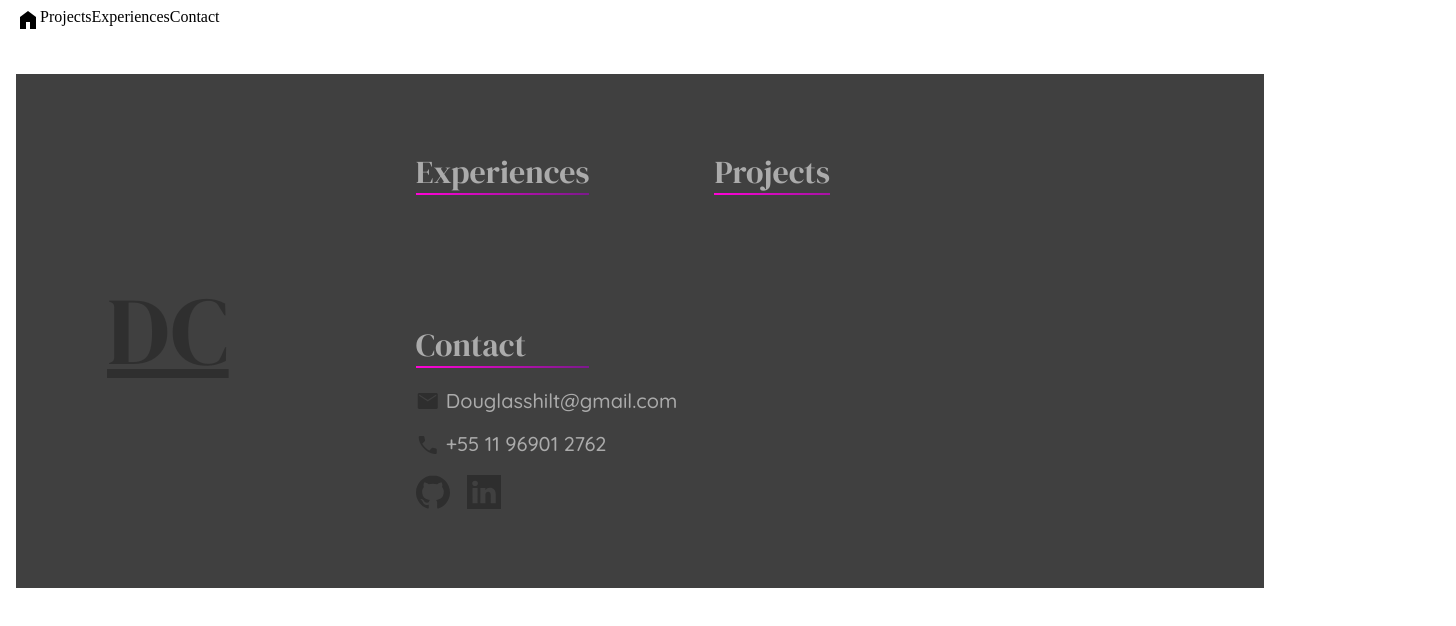
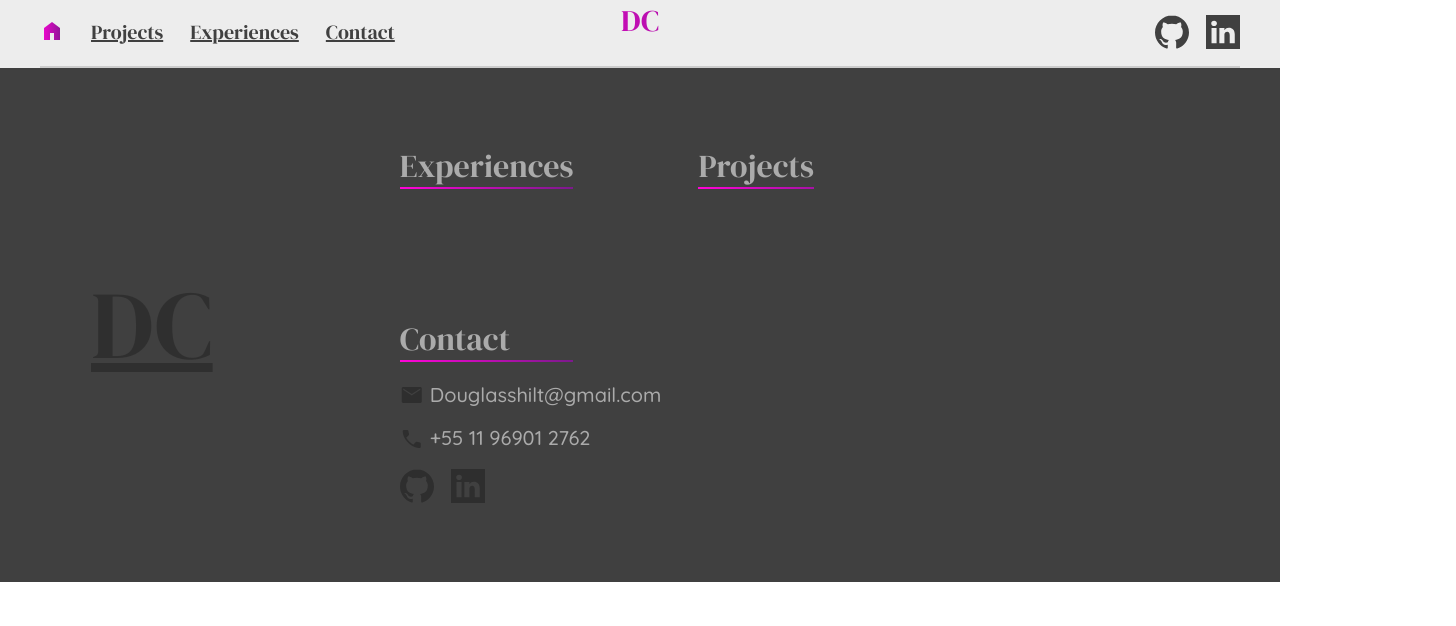
Before and after one commit to toddywannalearn/Portfolio_v1, an Angular app: page / in a window 1280 px wide. Shown: the top 626 px of the page, 1456 px wide, since content can reach past the window. Built offline with nearby package versions, Linux system fonts and the light colour scheme.

Commit message:
feat(header): criacao do design do header

```diff
--- a/src/app/header/header.component.html
+++ b/src/app/header/header.component.html
@@ -1,10 +1,49 @@
 <section class="header">
-    <div class="row">
-        <span class="material-symbols-outlined">
-            home
-            </span>
-        <a>Projects</a>
-        <a>Experiences</a>
-        <a>Contact</a>
+    <div class="header__content">
+        <nav class="header__menu">
+            <ul>
+              <li>
+                <span class="material-symbols-outlined"> home </span>
+              </li>
+              <li>
+                <a href="">Projects</a>
+              </li>
+              <li>
+                <a href="">Experiences</a>
+              </li>
+              <li>
+                <a href="">Contact</a>
+              </li>
+            </ul>
+          </nav>
+          <p class="logo" aria-hidden="true">DC</p>
+          <div class="header__icons-btn">
+            <button>
+                <svg xmlns="http://www.w3.org/2000/svg">
+                    <g clip-path="url(#clip0_164_48)">
+                    <path d="M17 0.42074C7.60856 0.42074 0 8.03568 0 17.4207C0 24.9358 4.8705 31.3055 11.6206 33.5527C12.4738 33.7131 12.7819 33.1872 12.7819 32.7324C12.7819 32.3287 12.7723 31.2609 12.7659 29.8435C8.03463 30.8677 7.038 27.5581 7.038 27.5581C6.26344 25.5988 5.14569 25.0729 5.14569 25.0729C3.60719 24.0221 5.26788 24.0444 5.26788 24.0444C6.97213 24.1602 7.86888 25.7922 7.86888 25.7922C9.38506 28.3932 11.8469 27.6409 12.8212 27.2032C12.9699 26.1077 13.413 25.3544 13.8954 24.9347C10.1214 24.5087 6.15294 23.0477 6.15294 16.5336C6.15294 14.6731 6.81169 13.158 7.90075 11.968C7.71269 11.5419 7.13681 9.81005 8.05056 7.4683C8.05056 7.4683 9.47325 7.01461 12.7256 9.21186C14.0866 8.83468 15.5316 8.64662 16.9756 8.63705C18.4206 8.64662 19.8645 8.83574 21.2256 9.21186C24.4587 7.01461 25.8804 7.4683 25.8804 7.4683C26.7931 9.81005 26.2172 11.5409 26.0514 11.968C27.1299 13.158 27.7886 14.6742 27.7886 16.5336C27.7886 23.0626 23.8149 24.5023 20.0366 24.9177C20.6274 25.4267 21.1809 26.4732 21.1809 28.0617C21.1809 30.3354 21.1597 32.1672 21.1597 32.7207C21.1597 33.1627 21.4572 33.694 22.3327 33.5229C29.1327 31.2991 33.9979 24.9241 33.9979 17.4197C33.9979 8.03462 26.3893 0.419678 16.9979 0.419678L17 0.42074Z"/>
+                    </g>
+                    <defs>
+                    <clipPath id="clip0_164_48">
+                    <rect width="34" height="34" fill="white"/>
+                    </clipPath>
+                    </defs>
+                    </svg>
+              </button>
+              <button>
+                <svg xmlns="http://www.w3.org/2000/svg">
+                    <g clip-path="url(#clip0_164_44)">
+                    <path fill-rule="evenodd" clip-rule="evenodd" d="M18.4123 15.2702V15.2205C18.4021 15.2371 18.3881 15.2538 18.3793 15.2702H18.4123Z"/>
+                    <path fill-rule="evenodd" clip-rule="evenodd" d="M0 0V34H34V0H0ZM10.5753 28.2463H5.53087V13.0699H10.5753V28.2463ZM8.05307 10.9985H8.01974C6.32759 10.9985 5.23077 9.83273 5.23077 8.37558C5.23077 6.88646 6.35964 5.7537 8.0861 5.7537C9.81292 5.7537 10.8741 6.88646 10.9071 8.37558C10.9071 9.83273 9.81292 10.9985 8.05307 10.9985ZM28.7692 28.2463H23.7235V20.1269C23.7235 18.0876 22.9945 16.6955 21.1683 16.6955C19.7736 16.6955 18.9448 17.6328 18.5797 18.5407C18.447 18.865 18.4123 19.3158 18.4123 19.7706V28.2464H13.3656C13.3656 28.2464 13.4332 14.4937 13.3656 13.07H18.4123V15.2205C19.0828 14.1888 20.2794 12.7137 22.9598 12.7137C26.2804 12.7137 28.7692 14.8822 28.7692 19.5434V28.2463Z"/>
+                    </g>
+                    <defs>
+                    <clipPath id="clip0_164_44">
+                    <rect width="34" height="34" fill="white"/>
+                    </clipPath>
+                    </defs>
+                    </svg>
+              </button>
+          </div>
     </div>
+  <span class="divider"></span>
 </section>
--- a/src/app/header/header.component.scss
+++ b/src/app/header/header.component.scss
@@ -1,6 +1,110 @@
+$footer-background-color: #404040;
+$highlight-color-purple1: linear-gradient(to right, #ff03d7, #7c198c);
+$color-gray1: #ababab;
+$color-gray4: #CCCCCC;
+$color-gray9: #404040;
+$color-gray10: #2e2e2e;
+$title-font-family: 'DM Serif Display', serif;
+$content-font-family: 'Quicksand', sans-serif;
+
+* {
+    margin: 0;
+    padding: 0;
+    box-sizing: border-box;
+    //border: 1px solid blue;
+}
+
 .header {
-    width: 1440px;
+    display: flex;
+    flex-direction: column;
+    align-items: center;
+    margin: auto 40px;
+}
+
+.header__content {
+    max-width: max;
+    width: 100%;
     height: 66px;
+    display: inline-flex;
+    justify-content: space-between;
+}
+
+nav ul {
+    display: flex;
+    list-style-type: none;
+    gap: 27px;
+}
+
+.divider {
+    display: flex;
+    width: 100%;
+    height: 2px;
+    background-color: $color-gray4;
+}
+
+.header__menu {
+    display: flex;
+    align-items: center;
+    gap: 27px;
+   // width: 45%;
+    flex: 1;
+
+    a {
+        font-family: $title-font-family;
+        color: $color-gray9;
+        font-weight: 400;
+        line-height: 27.42px;
+        font-size: 20px;
+
+        &:hover {
+            color: $color-gray1;
+        }
+    }
+
+    .material-symbols-outlined {
+        background-clip: text;
+        background-image: $highlight-color-purple1;
+        -webkit-text-fill-color: transparent;
+    }
+}
+
+.logo {
+    font-family: $title-font-family;
+    font-weight: 400;
+    font-size: 30px;
+    line-height: 41px;
+    text-decoration-line: underline;
+    background-clip: text;
+    background-image: $highlight-color-purple1;
+    -webkit-text-fill-color: transparent;
+    align-self: top;
+    display: flex;
+    justify-content: center;
+    flex: 1;
+}
+
+.header__icons-btn {
+    display: flex;
+    gap: 17px;
+    //width: 45%;
+    justify-content: flex-end;
+    flex: 1;
+
+    button {
+        border: none;
+        background-color: transparent;
+      }
+
+      svg {
+        width: 34px;
+        height: 34px;
+        stroke: none;
+        fill: $color-gray9;
+      }
+
+      svg:hover {
+        fill: $color-gray1;
+      }
 }
 
 .row {
--- a/src/app/home/home.component.html
+++ b/src/app/home/home.component.html
@@ -5,7 +5,9 @@
     <header>
         <app-header></app-header>
     </header>
+    <main>
+    </main>
     <footer>
-        <app-footer></app-footer>
+       <app-footer></app-footer>
     </footer>
 </body>
--- a/src/app/home/home.component.scss
+++ b/src/app/home/home.component.scss
@@ -0,0 +1,5 @@
+
+
+body {
+    background-color: #EDEDED;
+}
--- a/src/styles.scss
+++ b/src/styles.scss
@@ -17,12 +17,8 @@ $gray1: #ABABAB;
     'opsz' 48
   }
 
-.row {
-    display: flex;
-    flex-direction: row;
-}
-
-.column {
-    display: flex;
-    flex-direction: column;
-}
+ * {
+    margin: 0;
+    padding: 0;
+    box-sizing: border-box;
+ }
```
